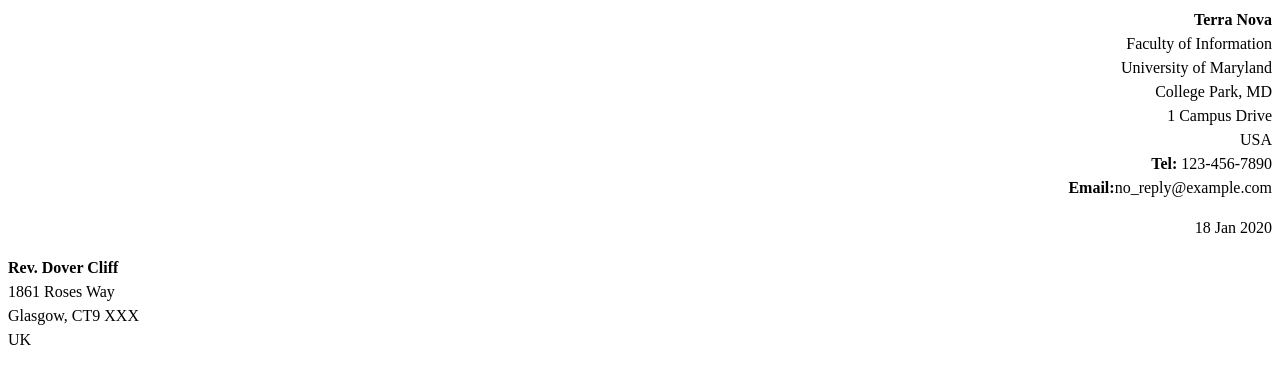
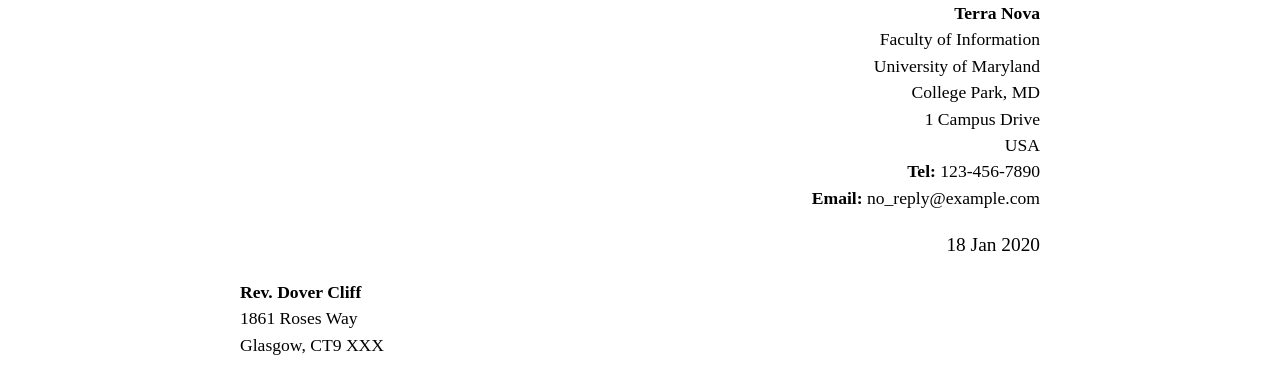
Before and after one commit to sarwat-kazmi/sarwat-kazmi.github.io, a plain HTML site: page Lab Problems/lab_2/index.html in a window 1280 px wide. Shown: the top 365 px of the page. Drawn offline with Linux system fonts and the light colour scheme.

Commit message:
added link referencing the stylesheet

```diff
--- a/Lab Problems/lab_2/index.html
+++ b/Lab Problems/lab_2/index.html
@@ -1,13 +1,14 @@
 <!DOCTYPE html>
-<html style="line-height: 1.5;" lang="en-US">
+<html lang="en-US">
     <head>
         <title>Sarwat Kazmi Lab 2</title>
         <meta charset="UTF-8">
         <meta name="author" content="Terra Nova">
+        <link rel="stylesheet" href="lab_style.css">
     </head>
 
     <body>
-        <address class="sender-column" style="font-style: normal; text-align: right;">
+        <address class="sender-column" style="font-style: normal;">
             <strong>Terra Nova</strong><br />
             Faculty of Information<br />
             University of Maryland<br />
@@ -15,7 +16,7 @@
             1 Campus Drive<br />
             USA<br />
             <strong>Tel:</strong> 123-456-7890<br />
-            <strong>Email:</strong>no_reply@example.com<br />
+            <strong>Email:</strong> no_reply@example.com<br />
             <p>18 Jan 2020</p>
         </address>
 
```
